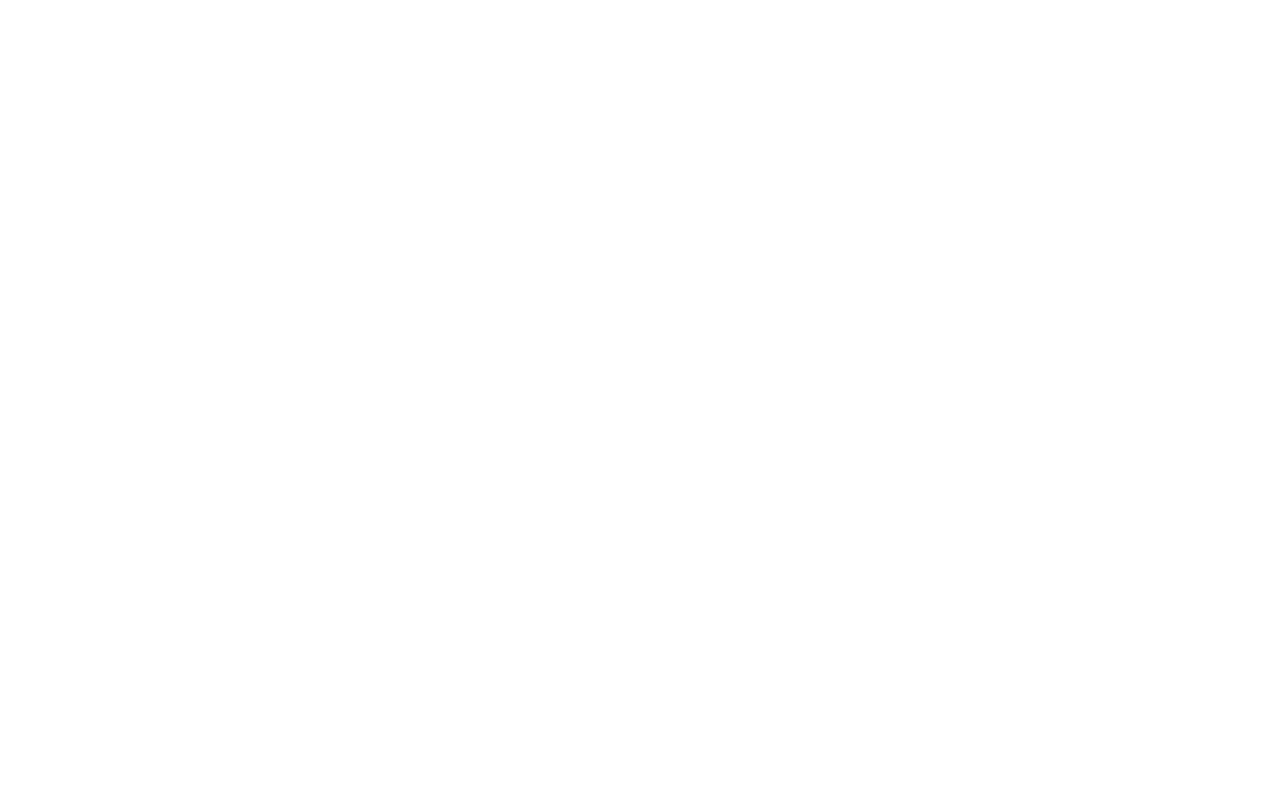
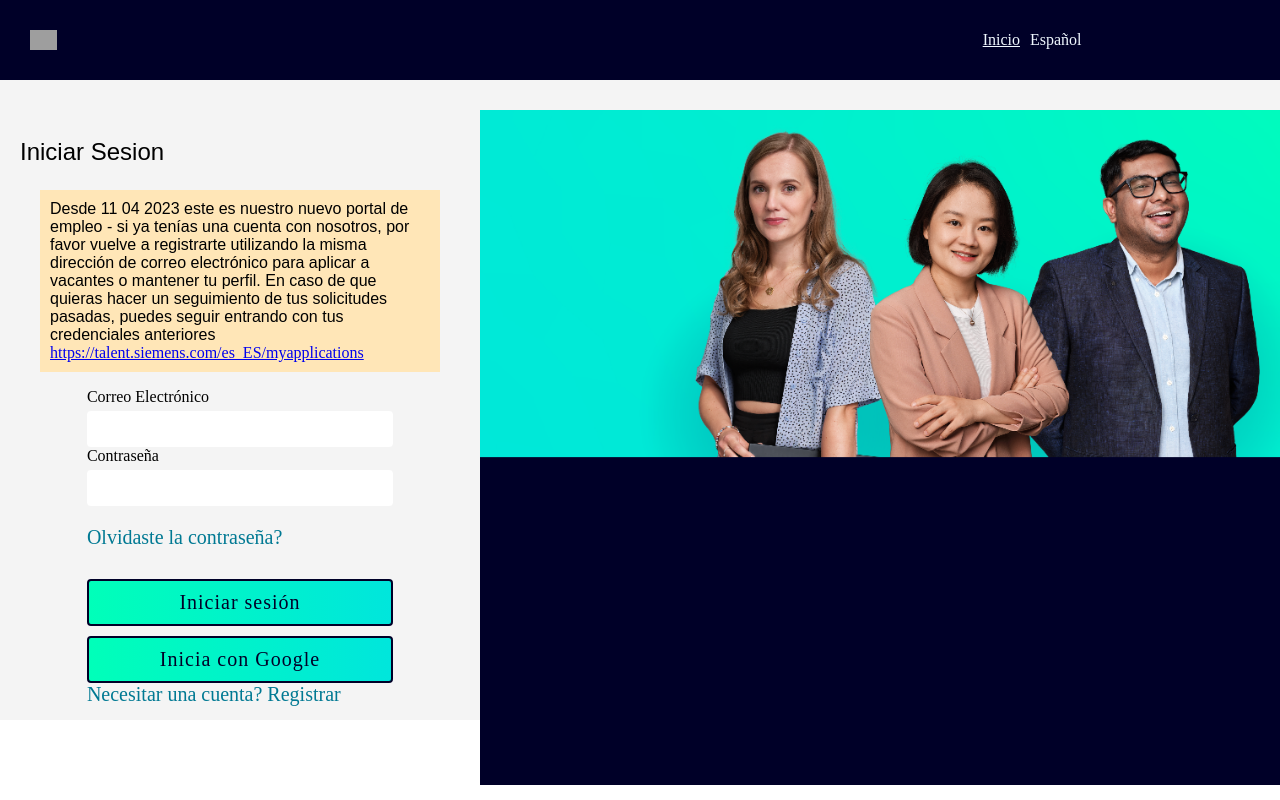
Before and after one commit to PaolaOtamendi/Siemens_project, a React (Vite) app: page /Login2 in a window 1280 px wide. Before the commit this address had no page. Built offline with nearby package versions, Linux system fonts and the light colour scheme; grey boxes are pictures that could not be loaded.

Commit message:
fix cambios en login nueva pagina

```diff
--- a/src/App.jsx
+++ b/src/App.jsx
@@ -1,12 +1,15 @@
 import { Route, Routes } from "react-router-dom";
 import Home from "./pages/Home";
 import Login from "./pages/Login";
+import Loginp from "./pages/Loginp";
+
 
 const App = () => {
   return(
     <Routes>
     <Route element={<Home />} path="/" />
     <Route element={<Login />} path="/Login" />
+    <Route element={<Loginp />} path="/Login2" />
     </Routes>
   )
 }
--- a/src/pages/Login.jsx
+++ b/src/pages/Login.jsx
@@ -1,29 +1,28 @@
 import Image from "../assets/smsf.png";
 import "./login.css";
-import Header from '../components/Header';
+import Header from "../components/Header";
 
 const Login = () => {
   return (
-    <section className="home-view">
-        <header>
-          <Header></Header>
-        </header>
+    <section className="login-page">
+      <header className="header">
+        <Header />
+      </header>
       <div className="login-container">
         <div className="tittle">Iniciar la sesión</div>
-        <div className="formContainer">
-          <div className="informationText">
-            "Desde 11 04 2023 este es nuestro nuevo portal de empleo - si ya
+        <div className="form-container">
+          <div className="information-text">
+            " Desde 11 04 2023 este es nuestro nuevo portal de empleo - si ya
             tenías una cuenta con nosotros, por favor vuelve a registrarte
             utilizando la misma dirección de correo electrónico para aplicar a
             vacantes o mantener tu perfil. En caso de que quieras hacer un
             seguimiento de tus solicitudes pasadas, puedes seguir entrando con
-            tus credenciales anteriores
-            {/* <a href='https://talent.siemens.com/es_ES/myapplications'></a> " */}
+            tus credenciales anteriores "
           </div>
         </div>
         <form>
-          <div className="form_container2">
-            <div className="emailText">
+          <div className="form-container-2">
+            <div className="email-container">
               <label className="input-label">Correo Electrónico</label>
               <input type="email" id="email" />
             </div>
--- /dev/null
+++ b/src/pages/Loginp.jsx
@@ -0,0 +1,59 @@
+import people from "../assets/people.png";
+import "./loginp.css";
+import Header from "../components/Header";
+
+const Login2 = () => {
+  return (
+    <section className="Login-page2">
+      <header className="header">
+        <Header />
+      </header>
+      <div className="container-sesion">
+        <div className="texto-sesion">
+          <p className="titlesesion">Iniciar Sesion</p>
+          <p className="intro">
+            Desde 11 04 2023 este es nuestro nuevo portal de empleo - si ya
+            tenías una cuenta con nosotros, por favor vuelve a registrarte
+            utilizando la misma dirección de correo electrónico para aplicar a
+            vacantes o mantener tu perfil. En caso de que quieras hacer un
+            seguimiento de tus solicitudes pasadas, puedes seguir entrando con
+            tus credenciales anteriores
+            <br></br>
+            <a href='https://talent.siemens.com/es_ES/myapplications'>https://talent.siemens.com/es_ES/myapplications</a>
+          </p>
+        </div>
+        <div className="container-inputs">
+          <div className="container-email">
+            <label className="input-label">Correo Electrónico</label>
+            <input type="email" id="email" />
+          </div>
+          <div className="container-password">
+            <label className="input-label">Contraseña</label>
+            <input type="password" id="password" />
+          </div>
+          <div className="finalText">
+            <p>Olvidaste la contraseña?</p>
+          </div>
+          <div className="buttonsopen">
+            <button className="submitBotton" type="submit">
+              Iniciar sesión
+            </button>
+          </div>
+          <div className="buttonsopen">
+            <button className="submitBotton" type="submit">
+              Inicia con Google
+            </button>
+          </div>
+          <div className="finalText">
+            <href>Necesitar una cuenta? Registrar</href>
+          </div>
+        </div>
+      </div>
+      <div className="container-image">
+        <img src={people} alt="bgs" className="image" />
+      </div>
+    </section>
+  );
+};
+
+export default Login2;
--- a/src/pages/login.css
+++ b/src/pages/login.css
@@ -1,12 +1,21 @@
 *{
     font-family: 'Source Sans Pro';
 }
-.home-view {
+
+.login-page {
     display: flex;
     justify-content: flex-start;
     align-items: center;
     height: 90vh;
     background-color: #f4f4f4;
+}
+
+.header {
+    position: fixed;
+    top: 0;
+    width: 100%;
+    background-color: #fff;
+    z-index: 1001;
 }
 
 .tittle{
@@ -37,14 +46,14 @@
 
 }
 
-.formContainer {
+.form-container {
 
     font-size: 43px;
     margin-bottom: 20px;
 
 }
 
-.informationText{
+.information-text{
     background-color: #fff8eb;
     color: #9d6309;
     display: flex;
@@ -55,12 +64,12 @@
     font-size: 25px;
 }
 
-.form_Container2 {
+.form-container-2 {
     font-size: 20px;
     margin-left:0;
 }
 
-.emailText,
+.email-container,
 .passwordText {
     font-size: 25px;
     margin: 14px 0;
@@ -115,21 +124,21 @@
 }
 
 .top {
-    background-color: #00E6DC; /* Celeste */
+    background-color: #00E6DC;
     position: relative;
     top: 0;
     left: 50%;
     width: 100vw;
     height: 100vh;
+    z-index: 1000; /* Asegura que los elementos superiores estén detrás del encabezado */
 }
 
 .bottom {
-    background-color: #000028; /* Azul marino */
+    background-color: #000028;
     position: absolute;
     bottom: 0;
     left: 50%;
     position: relative;
     width: 100vw;
     height: 110vh;
-
 }
--- /dev/null
+++ b/src/pages/loginp.css
@@ -0,0 +1,62 @@
+* {
+    box-sizing: border-box;
+}
+
+body {
+    margin: 0;
+    padding: 0;
+}
+
+.Login-page2 {
+    display: flex;
+    flex-direction: row;
+    align-items: center;
+    height: 90vh;
+    background-color: #f4f4f4;
+}
+
+.header {
+    position: fixed;
+    top: 0;
+    width: 100%;
+    background-color: #fff;
+/*     z-index: 1001; */
+}
+
+
+.container-sesion {
+    display: flex;
+    flex-direction: column;
+    align-items: center;
+    margin-top: 100px;
+    width: 1000px;
+}
+
+.intro {
+    background-color: #ffe6b7;
+    width: 400px;
+    margin-right: 20px;
+    margin-left: 20px;
+    padding: 10px;
+    font-family: Arial, Helvetica, sans-serif;
+}
+
+.titlesesion {
+    font-family: Arial, Helvetica, sans-serif;
+    font-size: x-large;
+}
+
+.container-image {
+    margin-top: 350px;
+    flex-direction: crow;
+    flex-direction: column;
+    width: 900px;
+    height: 500px;
+    background-color: #000028;
+}
+
+.image {
+    width: 800px;
+    height: auto;
+    margin-top: -175px;
+}
```
Also changed, not shown: src/assets/people.png (added).
